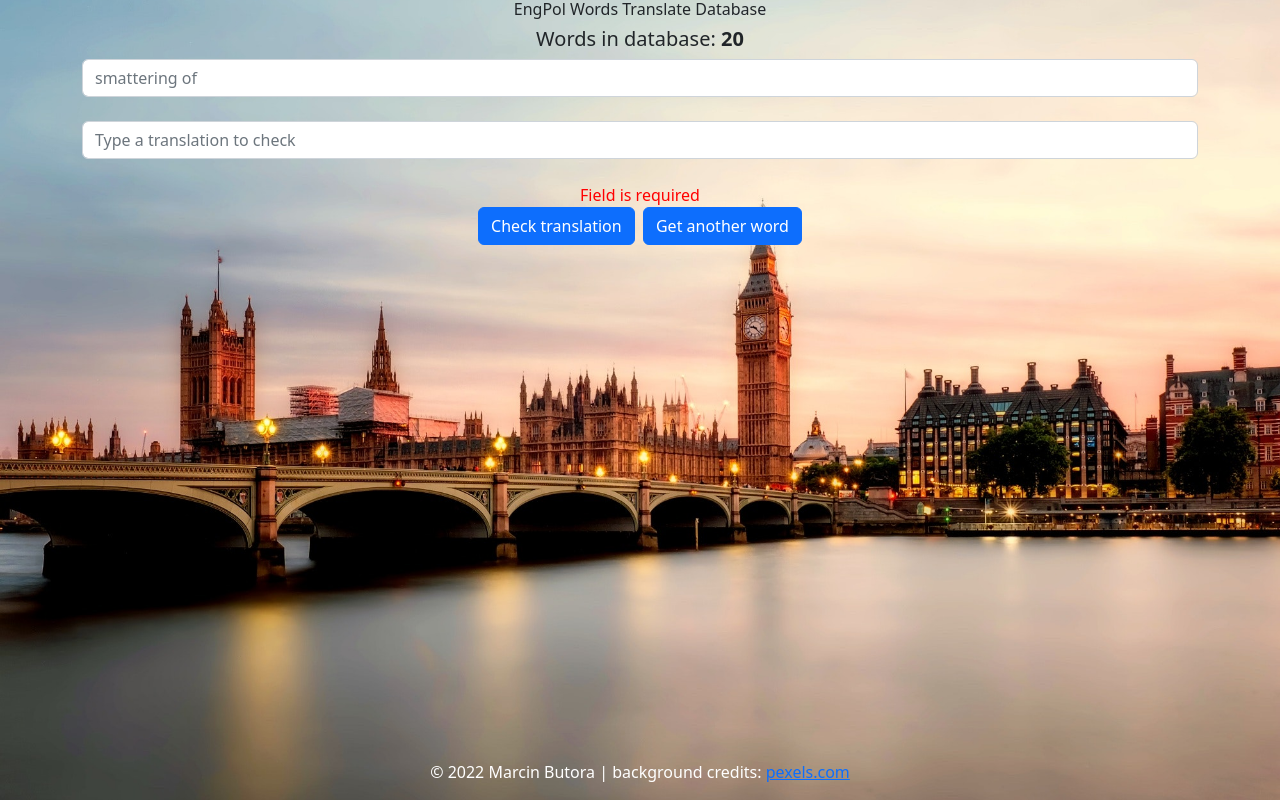
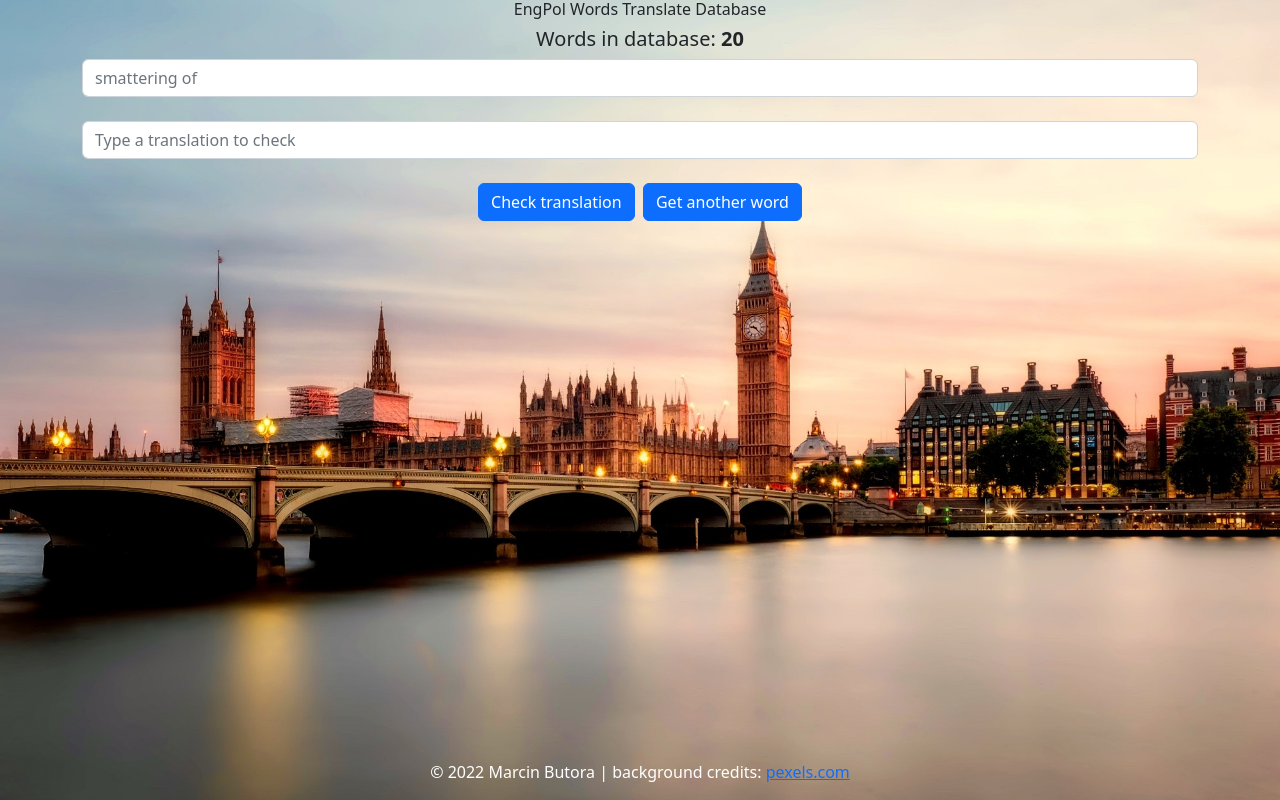
Before and after one commit to marcinbutora/eng-pol, an Angular app: page / in a window 1280 px wide. Built offline with nearby package versions, Linux system fonts and the light colour scheme.

Commit message:
field required remove

```diff
--- a/src/app/app.component.html
+++ b/src/app/app.component.html
@@ -5,7 +5,6 @@
     <form [formGroup]="translateForm" (ngSubmit)="checkAnswer()">
       <input class="form-control" type="text" formControlName="engWord" placeholder="{{randomWord.eng}}"><br/>
       <input class="form-control" type="text" formControlName="polWord" placeholder="Type a translation to check"><br/>
-      <div *ngIf="translateForm.controls['polWord'].invalid" class="wrong">Field is required</div>
       <button class="btn btn-primary" type="submit" (click)="checkAnswer()">Check translation</button>&nbsp;
       <button class="btn btn-primary" type="submit" (click)="getRandomWord()">Get another word</button>
     </form>
```
